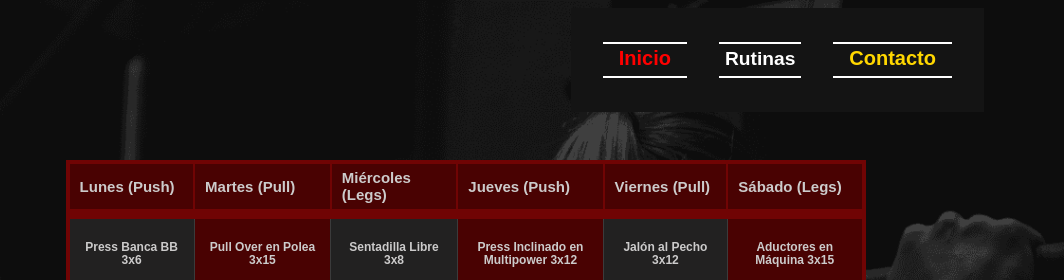
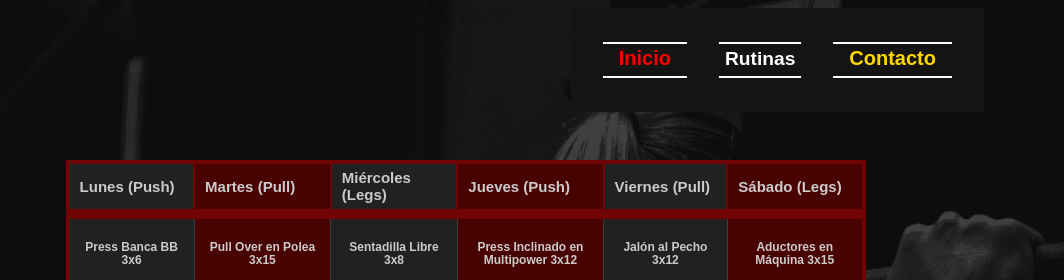
Before and after one commit to jhonier2/Trabajo2-CSS, a plain HTML site: page index/Rutina1.html in a window 1280 px wide. Shown: the top 280 px of the page, 216-1280 px from the left. Drawn offline with Linux system fonts and the light colour scheme.

Commit message:
añadio nth-child

```diff
--- a/style/style.css
+++ b/style/style.css
@@ -274,6 +274,13 @@ h4::first-line{
     top: 20%;
 }
 
+th:nth-child(odd){
+    background-color: #222121;
+
+}
+
+
+
 table.steelBlueCols{
     border: 4px solid #700404;
     background-color: #222121;
```
